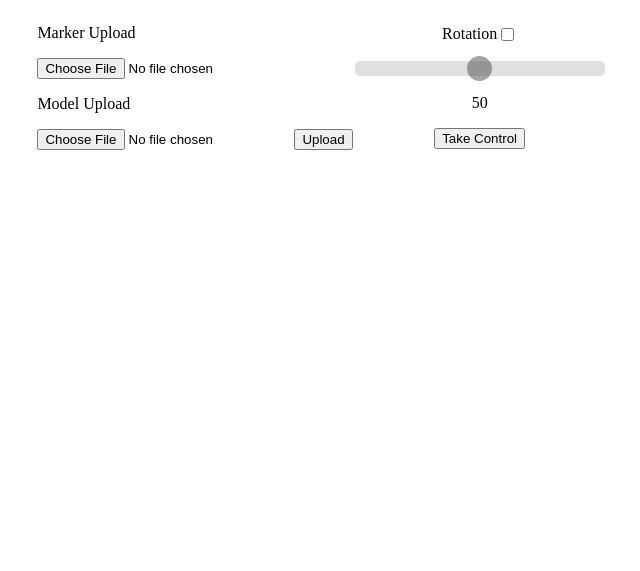
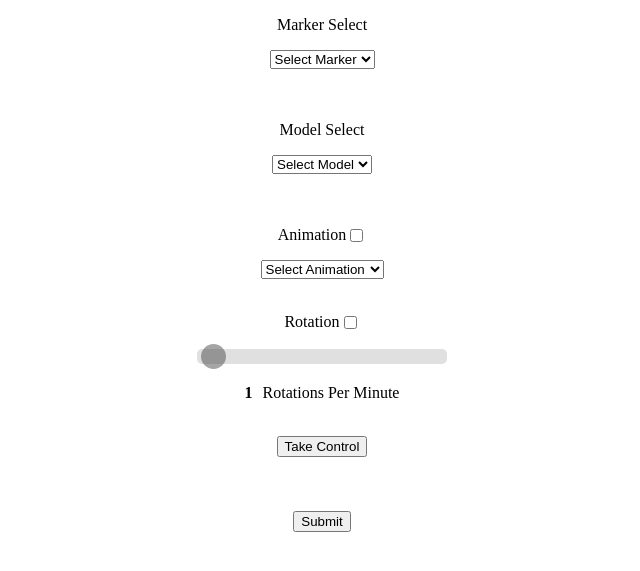
Before and after one commit to MADurette/EducationAR, a PHP site: page /Control.html in a window 1280 px wide. Shown: the top 571 px of the page, without its empty margins (318-958 px from the left). Run offline with PHP 8.4, Linux system fonts and the light colour scheme.

Commit message:
Updated Control Panel
Updated it to have all control effects except for real time motion. Need to update a way to transfer this to the index either by rewriting a txt file or some other method

```diff
--- a/CSS/ARControl.css
+++ b/CSS/ARControl.css
@@ -1,8 +1,6 @@
-
-div{
-  display: flex;
-  justify-content: center;
-  align-items: center;
+body{
+	margin:auto;
+	text-align:center;
 }
 
 input[type=checkbox]{
--- a/Control.html
+++ b/Control.html
@@ -7,36 +7,73 @@
 </head>
 <body>
 <div>
-<form action="/ModelUpload.php">
-  <p>Marker Upload</p>
-  <input type="file" id="MarkUpbtn" name="Marker">
-  <br>
-  <p>Model Upload</p>
-  <input type="file" id="ModUpbtn" name="Model">
-  <input type="submit" value="Upload">
-</form>
+<form>
+  <p>Marker Select</p>
+  <div>
+    <select>
+      <option selected="">Select Marker</option>
+      <option value="1">One</option>
+      <option value="2">Two</option>
+      <option value="3">Three</option>
+    </select>
+  </div>
+  <br><br>
+  <p>Model Select</p>
+  <div>
+    <select>
+      <option selected="">Select Model</option>
+      <option value="1">One</option>
+      <option value="2">Two</option>
+      <option value="3">Three</option>
+    </select>
+  </div>
+  <br><br>
+  <div class="row centered">
+  <p>Animation</p>
+  <input type="checkbox">
+  </div>
+  <div>
+    <select>
+      <option selected="">Select Animation</option>
+      <option value="1">One</option>
+      <option value="2">Two</option>
+      <option value="3">Three</option>
+    </select>
+  </div>
 <div>
 <div>
-<form>
-<div class="row">
+
+<br>
+
+<div class="row centered">
 <p>Rotation</p>
 <input type="checkbox">
 </div>
 
 <div class="slidecontainer">
-  <input type="range" min="0" max="100" value="50" class="slider" id="Rotation">
+  <input type="range" min="0" max="60" value="1" class="slider" id="Rotation">
 </div>
 
-<div>
-<p id="RotValue"></p>
+<div class="row centered">
+<b><p id="RotValue"></p></b>
+<p style="margin-left:10px;">Rotations Per Minute</p>
 </div>
 
-<div class="row">
+<br>
+
+<div class="row centered">
 <input id="Controlbtn" type="button" value="Take Control" onclick="Control()">
+</div>
+
+<br><br><br>
+
+<div class="centered">
+<input type="submit" value="Submit">
 </div>
 
 </form>
 </div>
 
+
 </body>
 <script src="JS/Control.js"></script>
```
